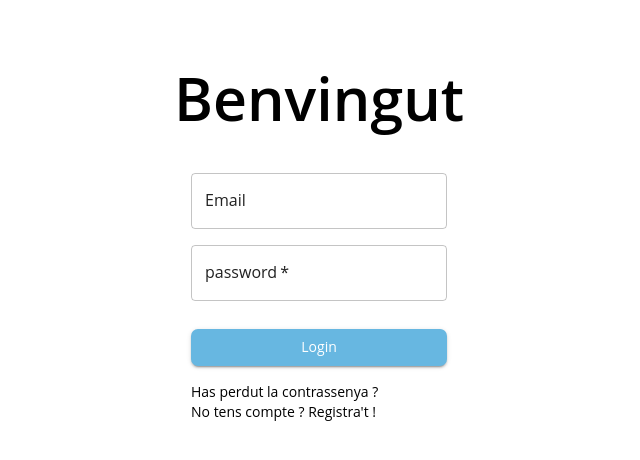
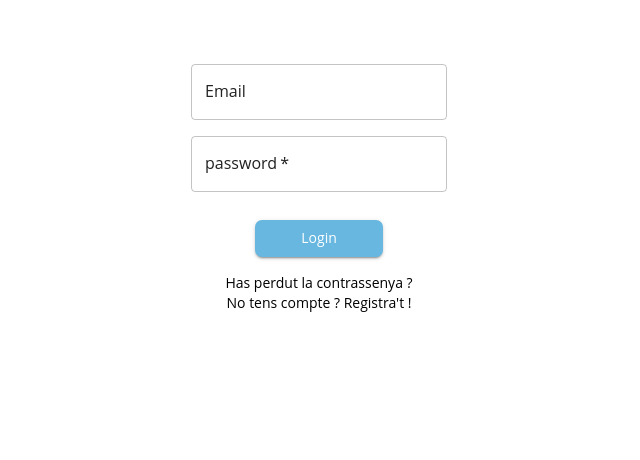
Before and after one commit to cosateca/cosatk-front, a React (Vite) app: page /login in a window 1280 px wide. Shown: the top 460 px of the page, without its empty margins (321-961 px from the left). Built offline with nearby package versions, Linux system fonts and the light colour scheme.

Commit message:
style form responsive

```diff
--- a/src/pages/LoginPage/LoginPage.tsx
+++ b/src/pages/LoginPage/LoginPage.tsx
@@ -22,9 +22,9 @@ const LoginPage = () => {
 
                 }}
             >
-                <Typography variant="h1"> Benvingut </Typography>
+                {/* <Typography variant="h1" sx = {{ margin: 5 , fontWeight: 'light'}}> Benvingut </Typography> */}
 
-                <Box component="form" sx={{ mt: 5 }}>
+
 
 
 
@@ -71,7 +71,7 @@ const LoginPage = () => {
             /> */}
                     <Button
                         type="submit"
-                        fullWidth
+
                         variant="contained"
                         sx={{
                             mt: 3,
@@ -79,6 +79,7 @@ const LoginPage = () => {
                             borderRadius: '0px',
                             bgcolor: '',
                             color: 'white',
+                            width: {xs: '100%', sm: '50%'}
 
 
 
@@ -102,7 +103,7 @@ const LoginPage = () => {
                     </Grid>
 
                 </Box>
-            </Box>
+
         </>
     )
 }
```
